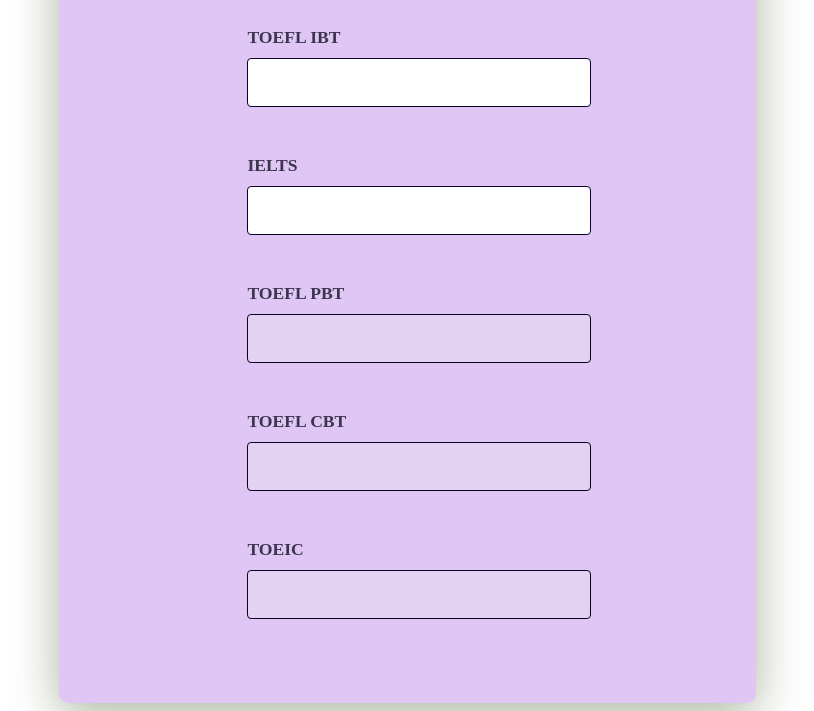
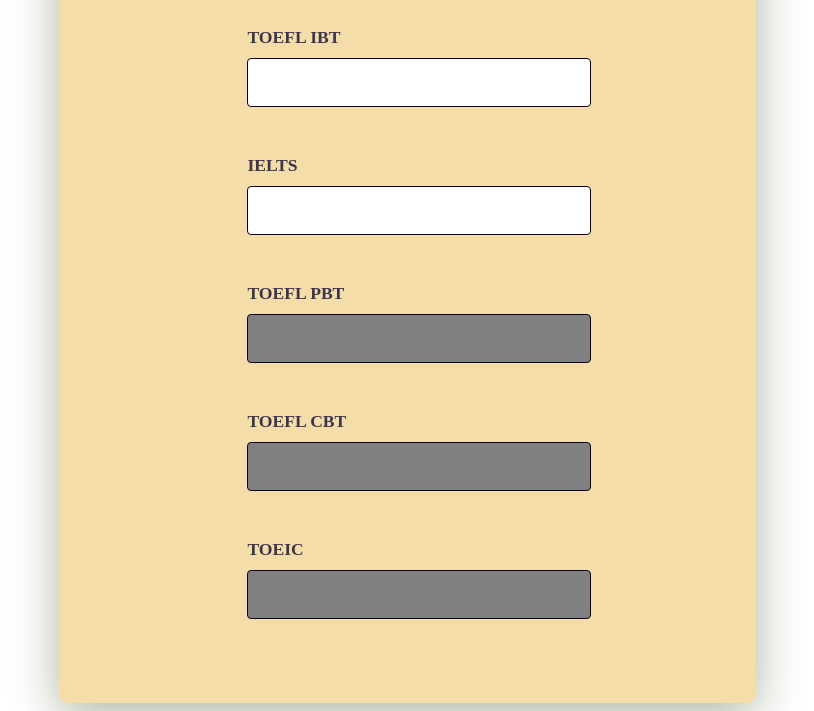
Before and after one commit to HowToAbroad/IELTS--TOEEFL-Converter, a plain HTML site: page Code/index.html in a window 1280 px wide. Shown: the part 175-886 px from the top of the page, without its empty margins (139-953 px from the left). Drawn offline with Linux system fonts and the light colour scheme; no server answers.

Commit message:
Update in Colours

```diff
--- a/Code/convertor.css
+++ b/Code/convertor.css
@@ -1,5 +1,5 @@
 .converter_container {
-    background-color:#dfc6f5;
+    background-color:#f5dda9;
     width: 80vmin;
     font-size: 16px;
     position: relative;
@@ -14,7 +14,7 @@
     text-align: center;
     font-size: 2.8em;
   }
-  .converter_container label {
+  .converter_wrapper label {
     display: block;
     font-weight: 600;
     font-size: 1.1em;
@@ -54,3 +54,6 @@ input[type=number]::-webkit-outer-spin-button {
     appearance: none;
     margin: 0;
 }
+input:disabled{
+  background-color:gray;
+}
```
